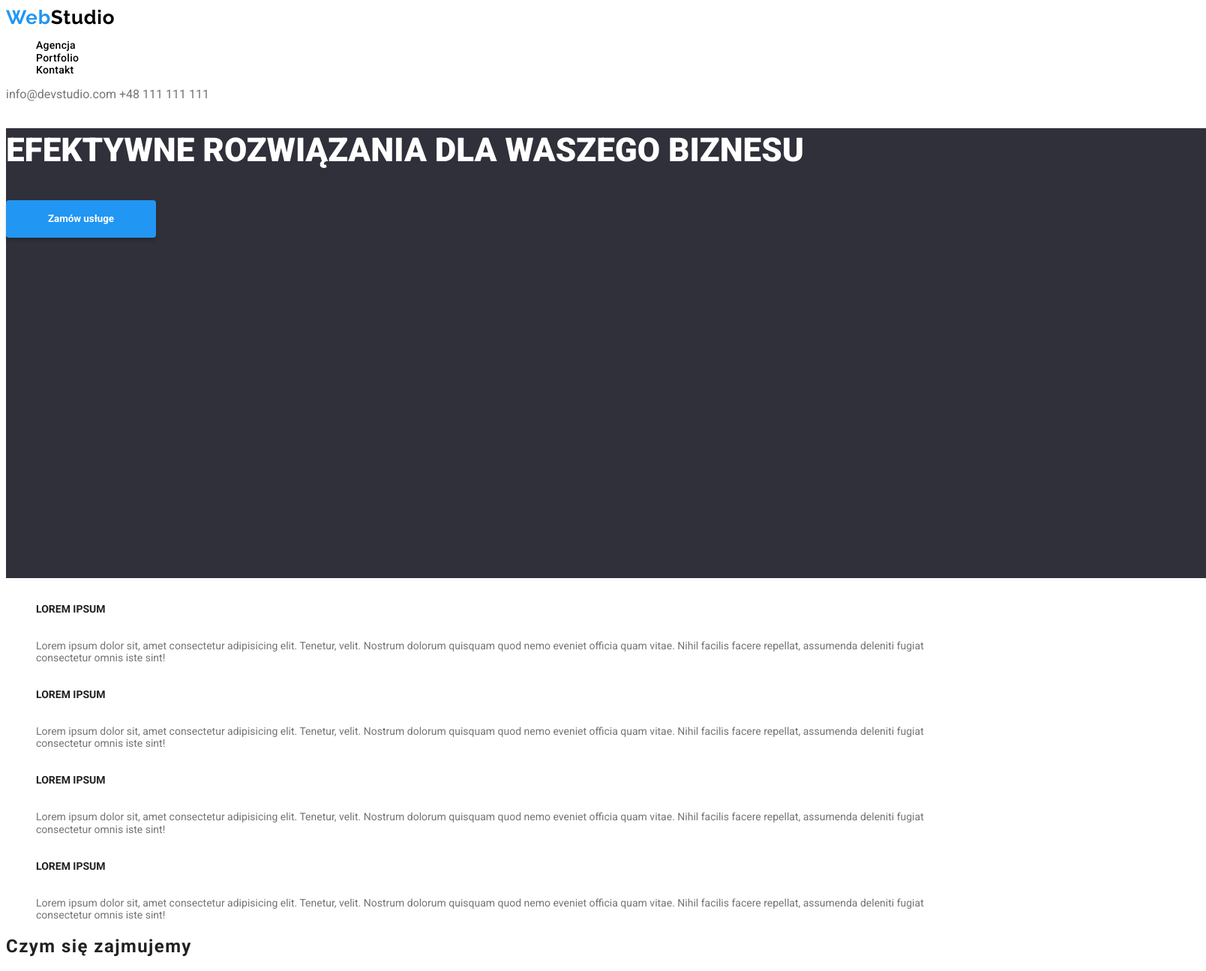
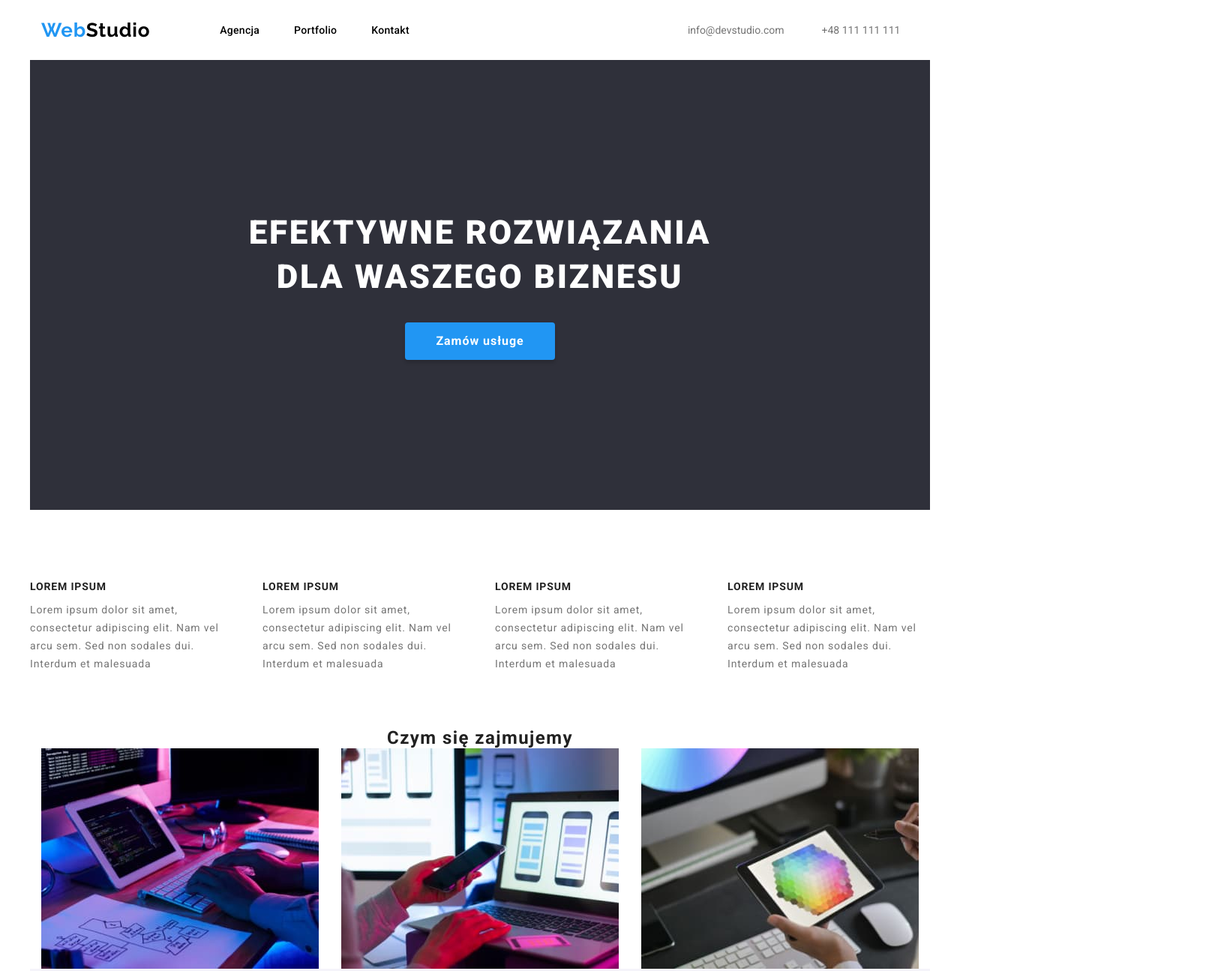
Before and after one commit to AnnaaLubowicka/goit-markup-hw-02, a plain HTML site: page index.html in a window 1280 px wide. Shown: the top 1295 px of the page at 75% size, 1608 px wide, since content can reach past the window. Drawn offline with nearby package versions, Linux system fonts and the light colour scheme.

Commit message:
poprawki link do Agencji

```diff
--- a/css/styles.css
+++ b/css/styles.css
@@ -2,6 +2,13 @@
     body {
         font-family: 'Roboto', 'Raleway', sans-serif;
         color:#212121
+    }
+
+    .container {
+        width: 1200px;
+        padding: 0 15px;
+        align-items: center;
+        margin: 0 auto;
     }
 
     a {
@@ -9,18 +16,52 @@
         color:#000000;
     }
 
-    ul {
+    ul,
+    p {
+        padding: 0;
+        margin: 0;
+    }
+
+    .list {
         list-style: none;
+        padding: 0;
+        margin: 0;
     }
+
+    h1,
+    h2,
+    h3,
+    h4,
+    h5,
+    h6 {
+        margin: 0;
+    }
+
+    img {
+        display: block;
+    }
+
+    header .container {
+        display: flex;
+
+    }
+
+    div .navigation {
+        display: flex;
+        padding-top: 32px;
+        padding-bottom: 32px;
+    }
+
         /* WebStudio */
     .logo {
         font-family: 'Raleway';
         font-weight: 700;
         font-size: 26px;
         line-height: 1.17;
-
+        margin-right: 93px;
         /* identical to box height */
         letter-spacing: 0.03em;
+        padding: 25px 0;
 
     }
 
@@ -47,30 +88,55 @@
     }
 
     .link-contact {
+        font-size: 14px;
         color:#757575;
+        padding: 32px 0;
     }
 
     .link-contact:hover,
     .link-contact:focus {
         color:#2196F3;
     }
+ul.list {
+    justify-content: space-between;
+    display: flex;
+}
+li.list-nav-item {
+    display: flex;
+    margin-right: 371px;
+}
 
+.list-nav-item:not(:last-child) {
+    margin-right: 46px;
+}
+.link-contact:not(:last-child) {
+    margin-right: 50px;
+}
 .title {
+    width: 696px;
     font-weight: 900;
     font-size: 44px;
     line-height: 1.36;
     color: #FFFFFF;
+    text-align: center;
+    letter-spacing: 0.06em;
+    margin-bottom: 30px;
+
 }
 
 .title-section {
-    width: 1600px;
+    display: flex;
     height: 600px;
     background-color: #2F303A;
+    padding: 94px 0;
+
 }
 
 button {
     font-family: inherit;
     cursor: pointer;
+    display: flex;
+
 
 }
 
@@ -79,13 +145,25 @@ button {
     height: 50px;
     font-weight: 700;
     line-height: 1.87;
-    /* letter-spacing: 0.06em; */
+    letter-spacing: 0.06em;
     color: #FFFFFF;
     background: #2196F3;
     box-shadow: 0px 4px 4px rgba(0, 0, 0, 0.15);
     border-radius: 4px;
     border: none;
+    align-items: center;
+    justify-content: center;
 }
+main .title-section {
+    flex-direction: column;
+    align-items: center;
+    justify-content: center;
+}
+
+h2 {
+    text-align: center;
+}
+
 .button-portfolio {
     height: 38px;
     background: #F5F4FA;
@@ -107,17 +185,29 @@ button {
 .atuty {
     font-size: 14px;
     line-height: 1.71;
-    /* letter-spacing: 0.06em; */
+    letter-spacing: 0.06em;
+    padding: 94px 0;
 }
 /*nagłówek tekstu*/
 h6 {
     font-size: 14px;
     line-height: 1.17;
+    padding-bottom: 10px;
 }
 
 .text {
-    line-height: 1.17;
+    width: 270px;
+    height: 75px;
+    font-size: 14px;
+    line-height: 24px;
     color:#757575;
+    text-align: left;
+    vertical-align: top;
+    letter-spacing: 3%;
+}
+
+p.list {
+    letter-spacing: 0.06em;
 }
     /*nagłówek Czym się zajmujemy*/
 h2 {
@@ -130,17 +220,16 @@ h2 {
 .team {
     /*width: 1600px;
     height: 648px;*/
+    padding: 0;
     line-height: 1.17;
     background-color: #f5f4fa;
 }
 .team-card {
-    width: 270px;
-    height: 368px;
     line-height: 1.17;
     background: #FFFFFF;
     /* material shadow v1 */
-    /* box-shadow: 0px 1px 3px rgba(0, 0, 0, 0.12), 0px 1px 1px rgba(0, 0, 0, 0.14), 0px 2px 1px rgba(0, 0, 0, 0.2);
-    border-radius: 0px 0px 4px 4px; */
+    box-shadow: 0px 1px 3px rgba(0, 0, 0, 0.12), 0px 1px 1px rgba(0, 0, 0, 0.14), 0px 2px 1px rgba(0, 0, 0, 0.2);
+    border-radius: 0px 0px 4px 4px;
 }
 h4 {
     font-size: 16px ;
@@ -164,7 +253,6 @@ h3 {
 }
     /* Footer bg */
 .footer {
-    width: 1600px;
     height: 252px;
     font-weight: 400;
     font-size: 14px;
--- a/index.html
+++ b/index.html
@@ -5,6 +5,7 @@
     <meta charset="UTF-8">
     <meta http-equiv="X-UA-Compatible" content="IE=edge">
     <meta name="viewport" content="width=device=width, inicial-scale=1.0">
+    <link rel="stylesheet" href="https://cdnjs.cloudflare.com/ajax/libs/modern-normalize/1.0.0/modern-normalize.min.css" />
     <link rel="stylesheet" href="css/styles.css">
     <link rel="preconnect" href="https://fonts.googleapis.com">
     <link rel="preconnect" href="https://fonts.gstatic.com" crossorigin>
@@ -15,53 +16,48 @@
 
 <body>
     <header>
+        <div class="container">
             <a class="logo" href="index.html"><span class="logo-accent">Web</span>Studio</a>
-        <nav class="link">
-            <ul>
-                <li><a class="link" href="/agency">Agencja</a></li>
-                <li><a class="link" href="portfolio.html">Portfolio</a></li>
-                <li><a class="link" href="/contact">Kontakt</a></li>
-            </ul>
-        </nav>
-            <a class="link-contact" href="mailto:info@devstudio.com"> info@devstudio.com</a>
-            <a class="link-contact" href="tel:+48111111111">+48 111 111 111</a>
-
+            <nav class="navigation">
+                <ul class="list">
+                    <li class="list-nav-item"><a class="link box" href="index.html">Agencja</a></li>
+                    <li class="list-nav-item"><a class="link box" href="portfolio.html">Portfolio</a></li>
+                    <li class="list-nav-item"><a class="link box" href="/contact">Kontakt</a></li>
+                </ul>
+            </nav>
+                <a class="link-contact" href="mailto:info@devstudio.com"> info@devstudio.com</a>
+                <a class="link-contact" href="tel:+48111111111">+48 111 111 111</a>
+        </div>
     </header>
     <main>
-        <section class="title-section">
+        <section class="title-section container">
             <h1 class="title">EFEKTYWNE ROZWIĄZANIA DLA WASZEGO BIZNESU</h1>
             <button class="title-button" type="button">Zamów usługe</button>
         </section>
-        <section class="atuty">
+        <section class="atuty container">
             <!--Nasze atuty-->
-        <ul>
+        <ul class="list">
             <li>
                 <h6>LOREM IPSUM</h6>
-                <p class="text">Lorem ipsum dolor sit, amet consectetur adipisicing elit. Tenetur, velit. Nostrum dolorum quisquam quod nemo eveniet officia quam vitae. Nihil facilis facere repellat, assumenda deleniti fugiat consectetur omnis iste sint!</p>
+                <p class="text">Lorem ipsum dolor sit amet, consectetur adipiscing elit. Nam vel arcu sem. Sed non sodales dui. Interdum et malesuada</p>
             </li>
             <li>
                 <h6>LOREM IPSUM</h6>
-                <p class="text">Lorem ipsum dolor sit, amet consectetur adipisicing elit. Tenetur, velit. Nostrum dolorum quisquam quod nemo
-                    eveniet officia quam vitae. Nihil facilis facere repellat, assumenda deleniti fugiat consectetur omnis iste
-                    sint!</p>
+                <p class="text">Lorem ipsum dolor sit amet, consectetur adipiscing elit. Nam vel arcu sem. Sed non sodales dui. Interdum et malesuada</p>
             </li>
             <li>
                 <h6>LOREM IPSUM</h6>
-                <p class="text">Lorem ipsum dolor sit, amet consectetur adipisicing elit. Tenetur, velit. Nostrum dolorum quisquam quod nemo
-                    eveniet officia quam vitae. Nihil facilis facere repellat, assumenda deleniti fugiat consectetur omnis iste
-                    sint!</p>
+                <p class="text">Lorem ipsum dolor sit amet, consectetur adipiscing elit. Nam vel arcu sem. Sed non sodales dui. Interdum et malesuada</p>
             </li>
             <li>
                 <h6>LOREM IPSUM</h6>
-                <p class="text">Lorem ipsum dolor sit, amet consectetur adipisicing elit. Tenetur, velit. Nostrum dolorum quisquam quod nemo
-                    eveniet officia quam vitae. Nihil facilis facere repellat, assumenda deleniti fugiat consectetur omnis iste
-                    sint!</p>
+                <p class="text">Lorem ipsum dolor sit amet, consectetur adipiscing elit. Nam vel arcu sem. Sed non sodales dui. Interdum et malesuada</p>
             </li>
         </ul>
         </section>
-        <section>
+        <section class="container">
             <h2>Czym się zajmujemy</h2>
-            <ul>
+            <ul class="list">
                 <li>
                 <img src="images/close-up-image-programer-working-his-desk-office.jpg"
                 alt="programer working his desk office"
@@ -82,9 +78,9 @@
                 </li>
             </ul>
         </section>
-        <section class="team">
+        <section class="team container">
             <h2>Nasz zespół</h2>
-                <ul>
+                <ul class="list">
                     <li>
                         <figure class="team-card">
                         <img src="images/4853.jpg" alt="Product Designer"
@@ -135,7 +131,7 @@
                 </ul>
         </section>
     </main>
-    <footer class="footer">
+    <footer class="footer container">
         <a class="logo" href="/"><span class="logo-accent">Web</span><span class="logo-accent-footer">Studio</span></a>
         <address class="address">m. Warszawa, Aleje Jerozolimskie 21</address>
         <address class="address">
```
Also changed, not shown: portfolio.html (+15 -13 lines).
